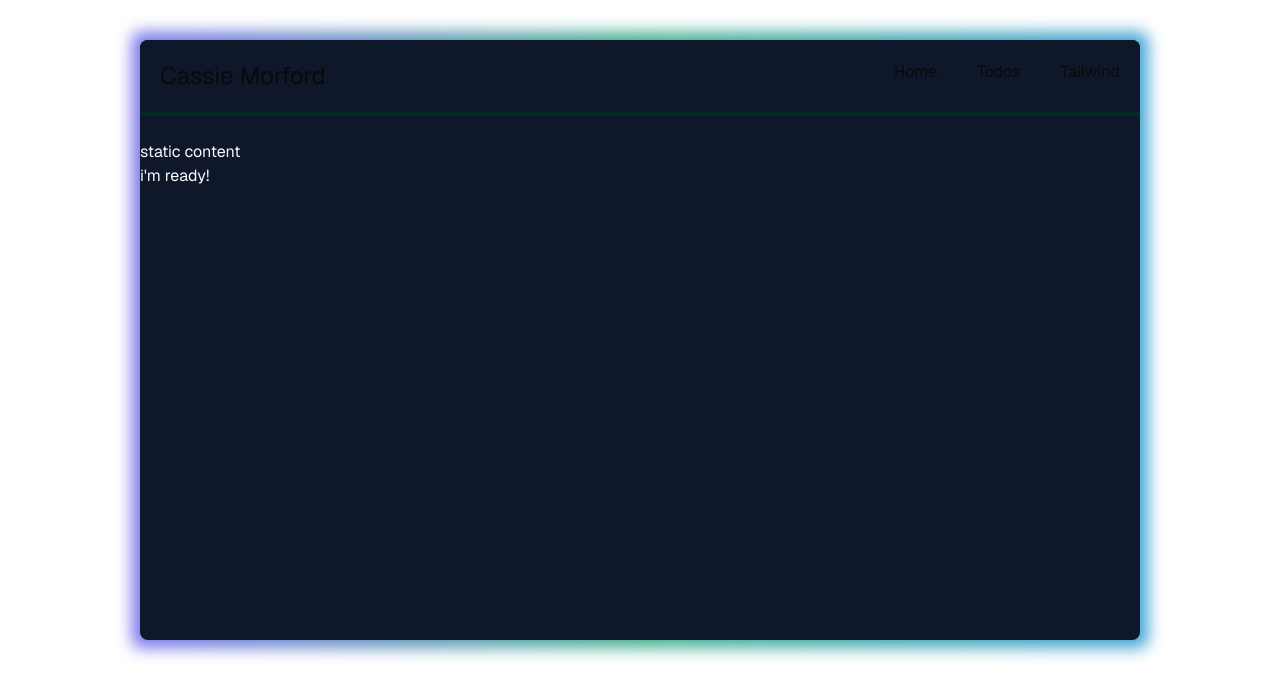
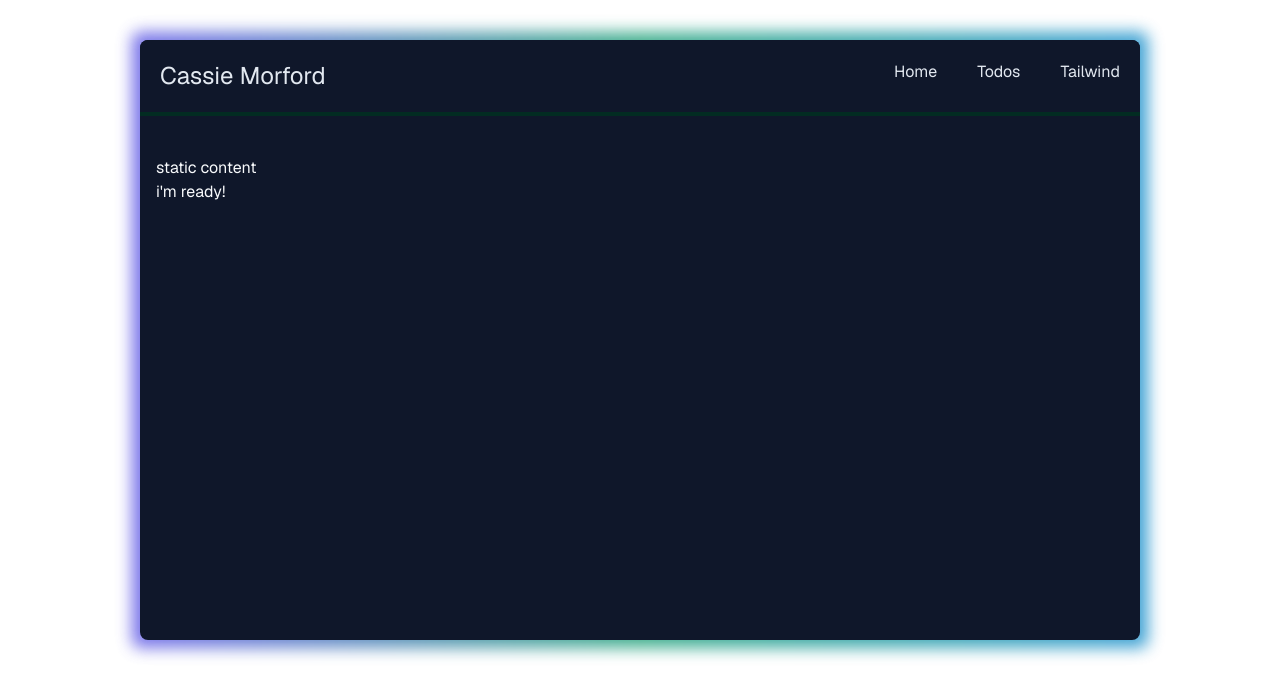
Before and after one commit to cassiemorford/supabase-playground, a Next.js app: page /suspense in a window 1280 px wide. Shown: the top 698 px of the page. Built offline with nearby package versions, Linux system fonts and the light colour scheme.

Commit message:
text shows up

```diff
--- a/app/layout.tsx
+++ b/app/layout.tsx
@@ -33,7 +33,7 @@ export default function RootLayout({
                 <div className="absolute -inset-2 rounded-lg bg-gradient-to-r from-indigo-600 via-emerald-600 to-sky-600 opacity-75 blur"></div>
                 <div className="relative flex-col items-center justify-center rounded-lg bg-slate-900 h-full overflow-y-hidden">
                   <div className="flex flex-col gap-6 justify-between w-full">
-                    <nav className="flex gap-20 p-5 justify-between border-b-4 border-emerald-950 z-10 bg-slate-900">
+                    <nav className="flex gap-20 p-5 justify-between border-b-4 text-slate-200 border-emerald-950 z-10 bg-slate-900">
                       <span className="text-2xl">Cassie Morford</span>
                       <ul className="flex gap-10 align-middle ">
                         <Link href="/">Home</Link>
--- a/app/suspense/page.tsx
+++ b/app/suspense/page.tsx
@@ -3,7 +3,7 @@ import React, { Suspense } from "react";
 
 const SuspenseDemo = () => {
   return (
-    <div className="text-slate-50">
+    <div className="text-slate-50 p-4">
       <div> static content </div>
       <Suspense fallback={<div> i'm loading...</div>}>
         <SlowLoader />
--- a/components/TodoList.tsx
+++ b/components/TodoList.tsx
@@ -31,7 +31,7 @@ const TodoList = ({ todoListItems }: Params) => {
     .subscribe();
 
   return (
-    <>
+    <div className="p-8">
       <ul>
         {listItems.map((item) => (
           <li key={item.id}>
@@ -40,7 +40,7 @@ const TodoList = ({ todoListItems }: Params) => {
         ))}
       </ul>
       <TodoListInput />
-    </>
+    </div>
   );
 };
 
--- a/components/TodoListInput.tsx
+++ b/components/TodoListInput.tsx
@@ -36,7 +36,7 @@ const TodoListInput = () => {
       value={inputValue}
       onChange={(e) => handleOnChange(e)}
       onKeyDown={(e) => handleKeyDown(e)}
-      className="border border-purple-50 m-1 p-1"
+      className="border border-purple-50 m-1 p-1 text-slate-200"
       type="text"
       placeholder="add new todo"
     />
--- a/components/TodoListItem.tsx
+++ b/components/TodoListItem.tsx
@@ -13,7 +13,7 @@ const TodoListItem = ({ item }: Params) => {
   const createdAt = new Date(item.created_at);
   const createdAtString = createdAt.toLocaleDateString();
   return (
-    <div>
+    <div className="text-slate-200">
       <input type="checkbox" className="mr-2" />
       <span className="mr-2">{item.value}</span>
       <span className="text-blue-300 text-xs">{createdAtString}</span>
```
